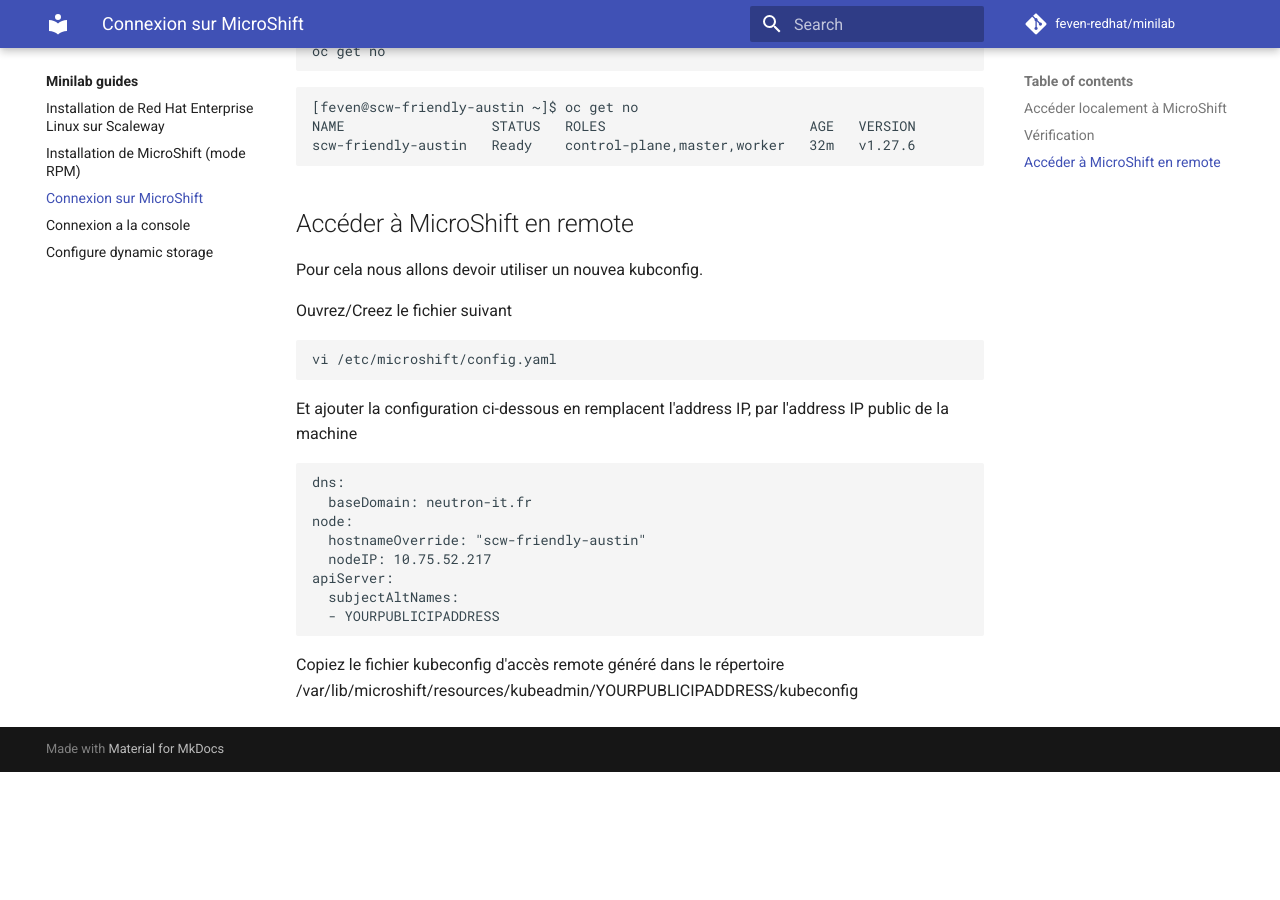
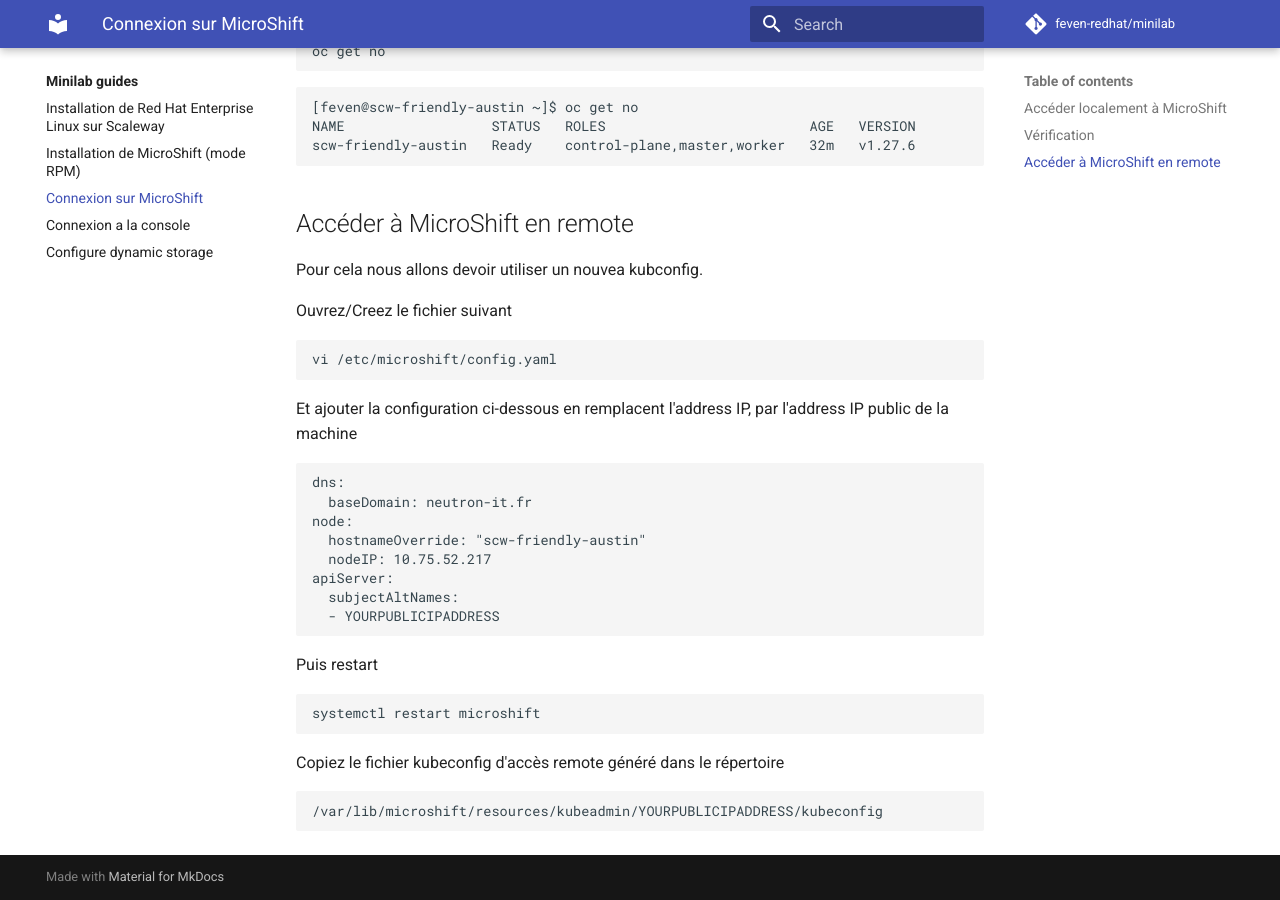
Before and after one commit to neutron-IT-organization/deepseek-openshift, an MkDocs documentation site: the page built from content/openshift/03_microshift-connection.md, in a window 1280 px wide and 900 px high, scrolled down 506 px. Built offline with MkDocs 1.6.1 and Material for MkDocs 9.7.7, drawn with Linux system fonts in a browser that asks for light colours; comment, search, counter and statistics services are not loaded; before the commit the page ends 1278 px from its top, so only the background shows below that.

Commit message:
update content

````diff
--- a/content/openshift/03_microshift-connection.md
+++ b/content/openshift/03_microshift-connection.md
@@ -48,4 +48,14 @@
   - YOURPUBLICIPADDRESS
 ```
 
-Copiez le fichier kubeconfig d'accès remote généré dans le répertoire /var/lib/microshift/resources/kubeadmin/YOURPUBLICIPADDRESS/kubeconfig
+Puis restart
+
+```
+systemctl restart microshift
+```
+
+Copiez le fichier kubeconfig d'accès remote généré dans le répertoire
+
+```shell
+/var/lib/microshift/resources/kubeadmin/YOURPUBLICIPADDRESS/kubeconfig
+```
````
Also changed, not shown: content/add-setup/02_keycloak.md (added, +62 -0 lines).
